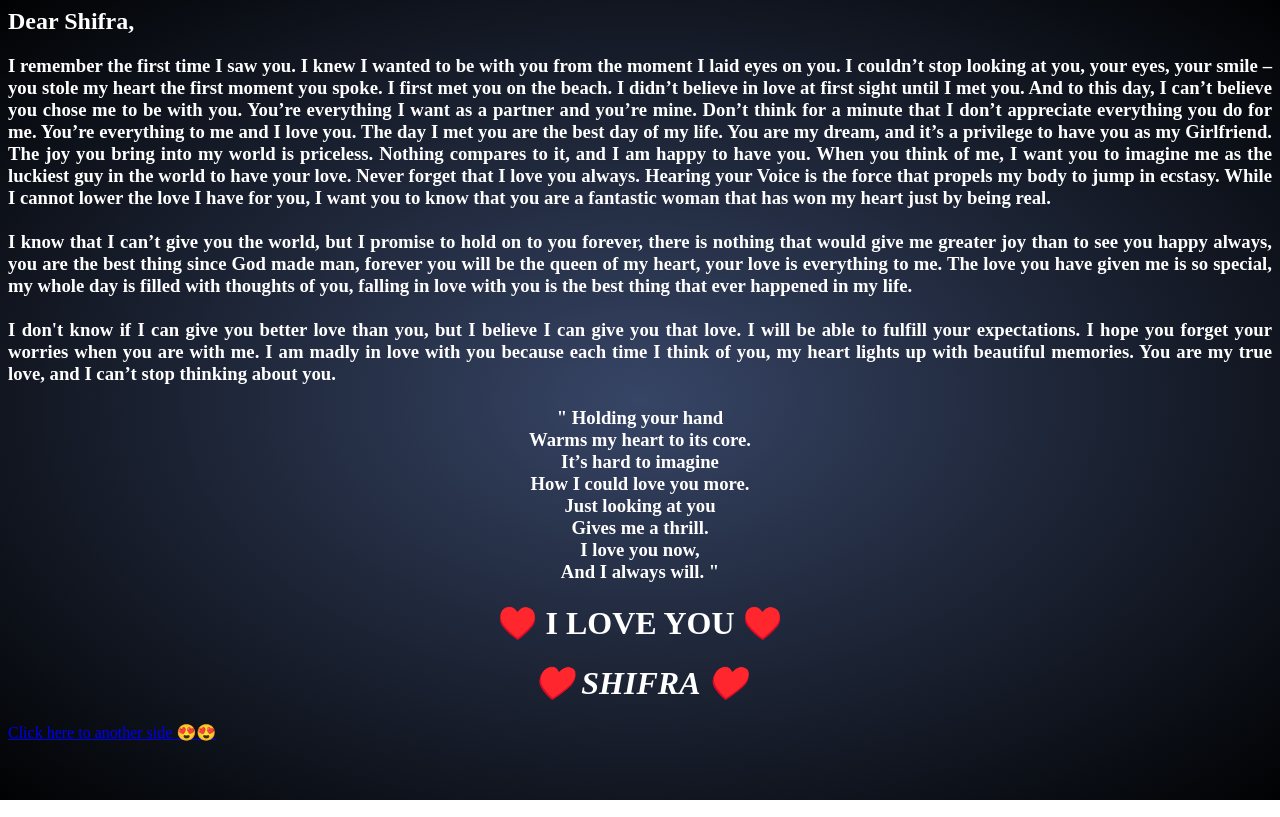
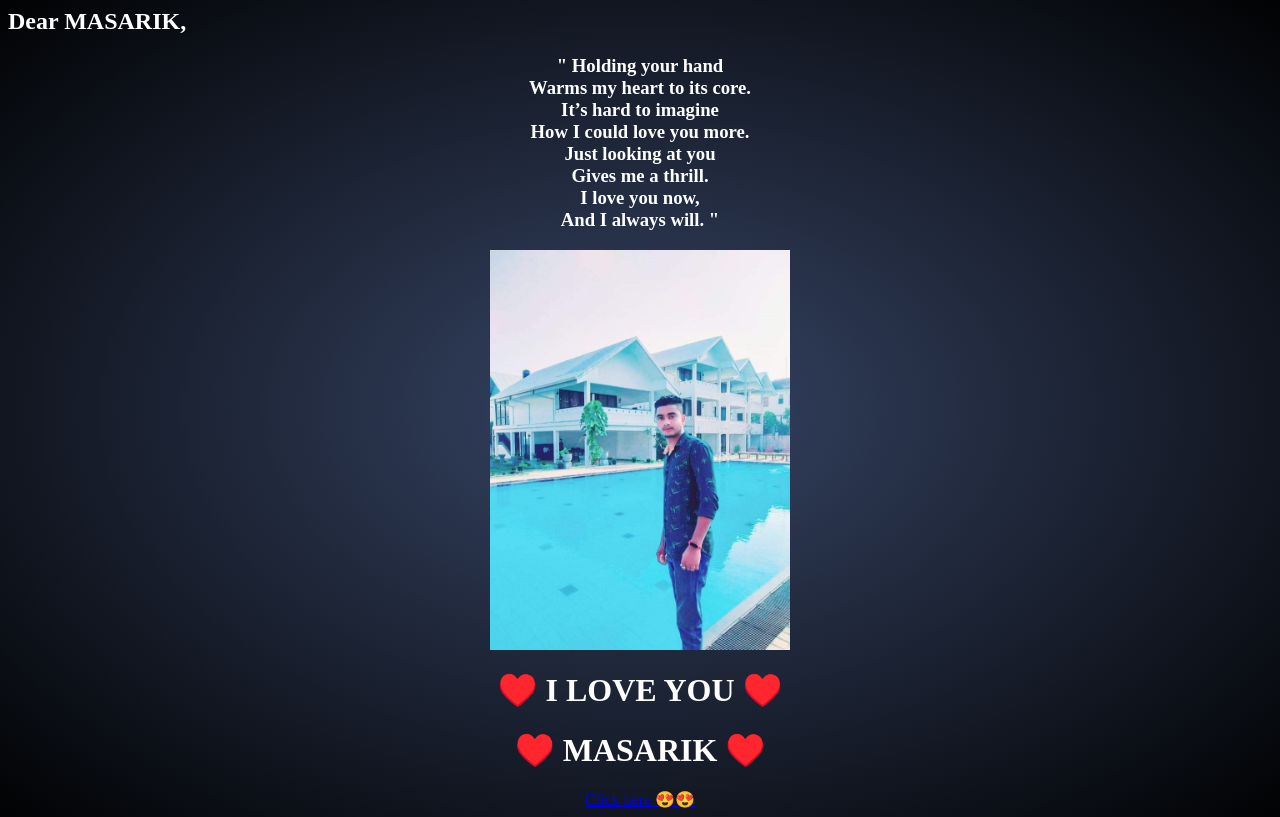
Before and after one commit to Sharfee99/Masarik, a plain HTML site: page Index.html in a window 1280 px wide. Drawn offline with Linux system fonts and the light colour scheme.

Commit message:
Update Index.html

```diff
--- a/Index.html
+++ b/Index.html
@@ -3,7 +3,7 @@
         <title>
             I Love You
         </title>
-        <link rel="shortcut icon" href="gyijkijij.png" type="image/x-icon">
+        <link rel="shortcut icon" href="2.jpeg" type="image/x-icon">
         <style>
              body{
                   color: white;
@@ -19,34 +19,8 @@
         </style>
     </head>
     <body>
-        <h2>Dear Shifra,</h2>
-        <h3>
-            I remember the first time I saw you. I knew I wanted to be with you from the moment I laid eyes on you.
-            I couldn’t stop looking at you, your eyes, your smile – you stole my heart the first moment you spoke.
-            I first met you on the beach. I didn’t believe in love at first sight until I met you. And to this day,
-            I can’t believe you chose me to be with you. You’re everything I want as a partner and you’re mine. Don’t think for a minute that
-            I don’t appreciate everything you do for me. You’re everything to me and I love you.
-            <b>The day I met you are the best day of my life.</b> You are my dream, and it’s a privilege to have you as my Girlfriend.
-            The joy you bring into my world is priceless. Nothing compares to it, and I am happy to have you.
-            When you think of me, I want you to imagine me as the luckiest guy in the world to have your love.
-            Never forget that I love you always.
-            Hearing your <b>Voice</b> is the force that propels my body to jump in ecstasy.
-            While I cannot lower the love I have for you,
-            I want you to know that you are a fantastic woman that has won my heart just by being real. <br> <br>
-
-            I know that I can’t give you the world, but I promise to hold on to you forever,
-            there is nothing that would give me greater joy than to see you happy always,
-            you are the best thing since God made man, forever you will be the queen of my heart, your love is everything to me.
-            The love you have given me is so special, my whole day is filled with thoughts of you,
-            falling in love with you is the best thing that ever happened in my life. <br> <br>
-
-            I don't know if I can give you better love than you, but I believe I can give you that love.
-            I will be able to fulfill your expectations. I hope you forget your worries when you are with me.
-            I am madly in love with you because each time I think of you, my heart lights up with beautiful memories.
-            You are my true love, and I can’t stop thinking about you. <br> <br>
-
-
-            <center>
+        <h2>Dear MASARIK,</h2>
+        <h3> <center>
             <b>
                 " Holding your hand <br>
                 Warms my heart to its core.<br>
@@ -58,10 +32,10 @@
                 I love you now,<br>
                 And I always will. "<br>
             </b>
-            </center>
-        </h3>
+            </center></h3>
+           <center><img src="1.jpeg" alt="Pic" width="300" height="400"></center>
         <h1> ♥️ I LOVE YOU ♥️</h1>
-        <h1><i> ♥️ SHIFRA ♥️</i></h1>
-        <a href="siyas.html" target="blank">Click here to another side &#128525&#128525</a>
+        <h1> ♥️ MASARIK ♥️</h1>
+        <center><a href="siyas.html" target="blank">Click here  &#128525&#128525</a></center>
     </body>
 </html>
```
